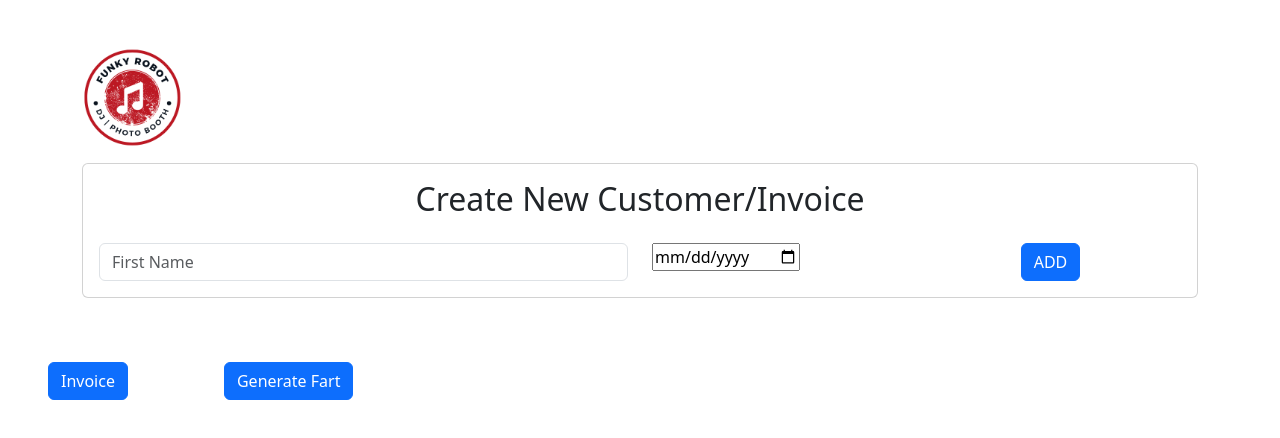
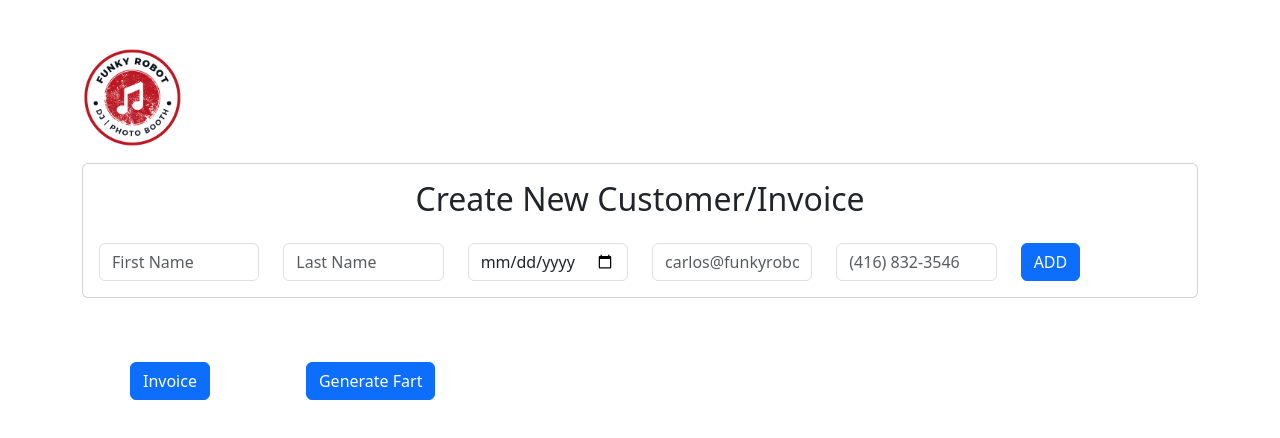
Before and after one commit to FunkyRobot73/invoice-pdf, an Angular app: page / in a window 1280 px wide. Shown: the top 438 px of the page. Built offline with nearby package versions, Linux system fonts and the light colour scheme.

Commit message:
added some fields

```diff
--- a/src/app/app.component.html
+++ b/src/app/app.component.html
@@ -11,11 +11,20 @@
       </div>
     </div>
     <div class="row mt-3">
-      <div class="col-md-6">
+      <div class="col-md-2">
         <input class="form-control" [(ngModel)]="newfName" placeholder="First Name">
       </div>
-      <div class="col-md-4">
-        <input class="today" [(ngModel)]="newlName" type="date" placeholder="Appointment Date">
+      <div class="col-md-2">
+        <input class="form-control" [(ngModel)]="newlName" placeholder="Last Name">
+      </div>
+      <div class="col-md-2">
+        <input class="form-control" [(ngModel)]="newDate" type="date" placeholder="Appointment Date">
+      </div>
+      <div class="col-md-2">
+        <input class="form-control" [(ngModel)]="newEmail" placeholder="carlos@funkyrobot.ca">
+      </div>
+      <div class="col-md-2">
+        <input class="form-control" [(ngModel)]="newPhone" placeholder="(416) 832-3546">
       </div>
       <div class="col-md-2">
         <button class="btn btn-primary" (click)="addCustomer()">ADD</button>
@@ -28,7 +37,7 @@
 
 
 
-                {{customer.fName}} || {{customer.lName}} || {{customer.custId}}
+                {{customer.fName}} || {{customer.lName}} || {{customer.custId}} || {{customer.email}} || {{customer.date}} || {{customer.phone}}
           <button class="btn btn-danger" (click)="deleteCustomer(i)">DELETE</button>
 
       </li>
@@ -40,7 +49,7 @@
 
 
 
-<div>
+<div class="container">
   <button (click)="generatePDF($event.target)" class="btn btn-primary m-5">Invoice</button>
   <button (click)="generatePDF($event.target)" class="btn btn-primary m-5">Generate Fart</button>
 </div>
--- a/src/app/app.component.ts
+++ b/src/app/app.component.ts
@@ -20,7 +20,10 @@ export class AppComponent implements OnInit {
   // newAppointmentDate : Date = new Date();
   newlName : any = "";
   // appointments: Appointment[] = [];
+  newEmail : any ="";
+  newDate: Date = new Date();
   customers: Customer[] = [];
+  newPhone: string = "";
 
   dataService = inject(DataService)
   title = 'simple-invoice';
@@ -36,13 +39,16 @@ export class AppComponent implements OnInit {
       let newCustomer: Customer = {
         custId:Date.now(),
         fName: this.newfName,
-        lName: this.newlName
+        lName: this.newlName,
+        email:this.newEmail,
+        date: this.newDate,
+        phone: this.newPhone
       }
 
       this.customers.push(newCustomer);
 
-      this.newfName = "";
-      this.newlName = new Date();
+      this.newfName = "Sample";
+      this.newlName = "Sousa";
 
       // alert(this.customers.length);
       localStorage.setItem("customers", JSON.stringify(this.customers))
@@ -65,8 +71,8 @@ export class AppComponent implements OnInit {
     doc.setFontSize(24);
     doc.text(`INVOICE`, 150, 18);
     doc.setFontSize(12);
-    doc.text(`${this.dataService.funkyData.date}`, 160, 36);
-    doc.text(`# ${this.dataService.funkyData.invoiceId}`, 160, 30);
+    doc.text(`# ${this.customers[0].custId}`, 160, 30);
+    doc.text(`${this.customers[0].fName}`, 160, 36);
 
 
     doc.save(fileName + "-" + this.date.getTime() + '.pdf');
--- a/src/app/models/customer.ts
+++ b/src/app/models/customer.ts
@@ -4,13 +4,13 @@ export interface Customer {
         fName: string,
         lName:string,
         custId: number,
-        // email:string,
-        // number:string,
+        email:string,
+        date: Date,
+        phone: string,
         // address:string,
         // city:string,
         // province:string,
         // postal:string,
-        // date: Date,
         // note:string,
         // message: string,
         // service:string,
```
